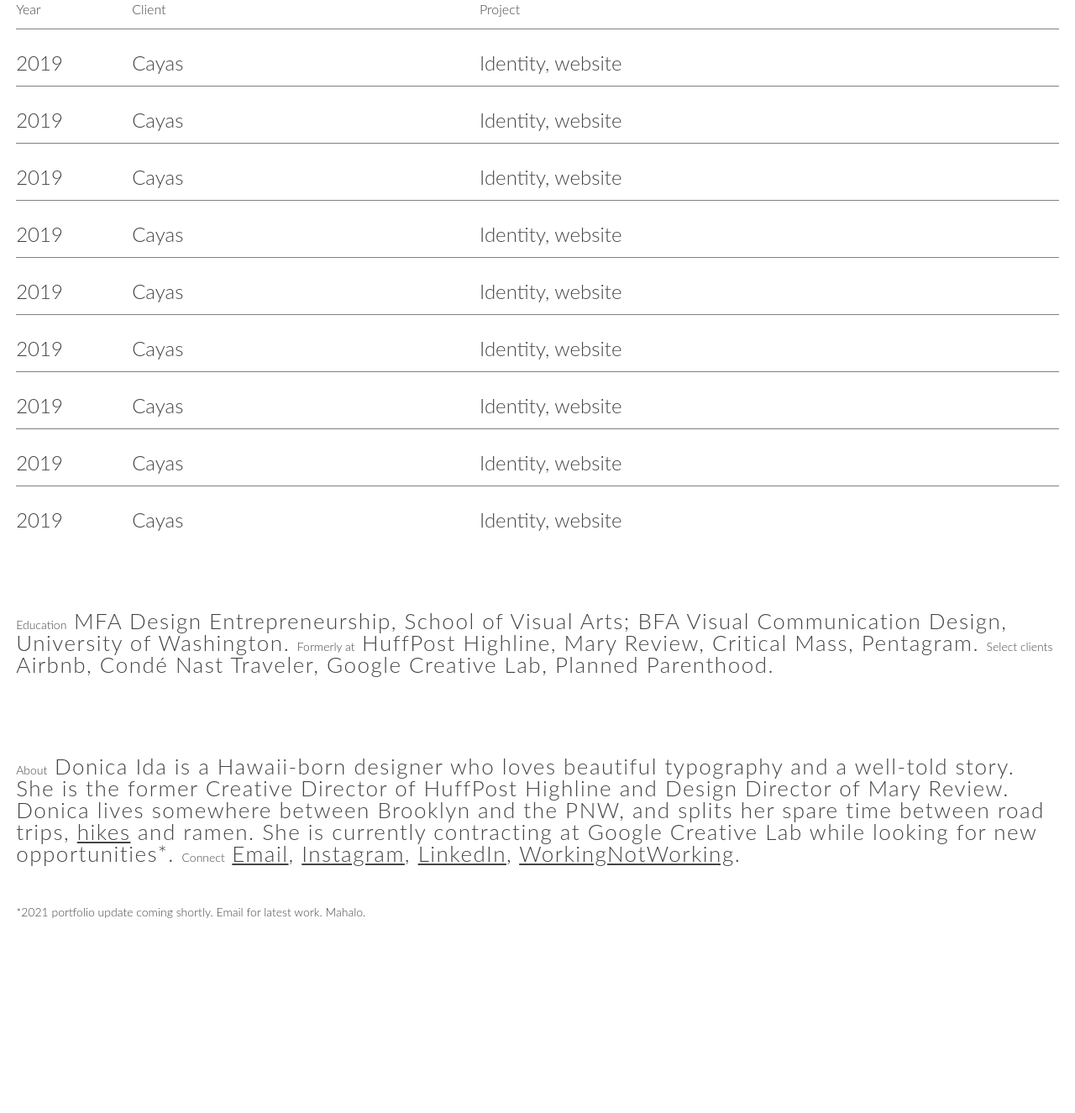
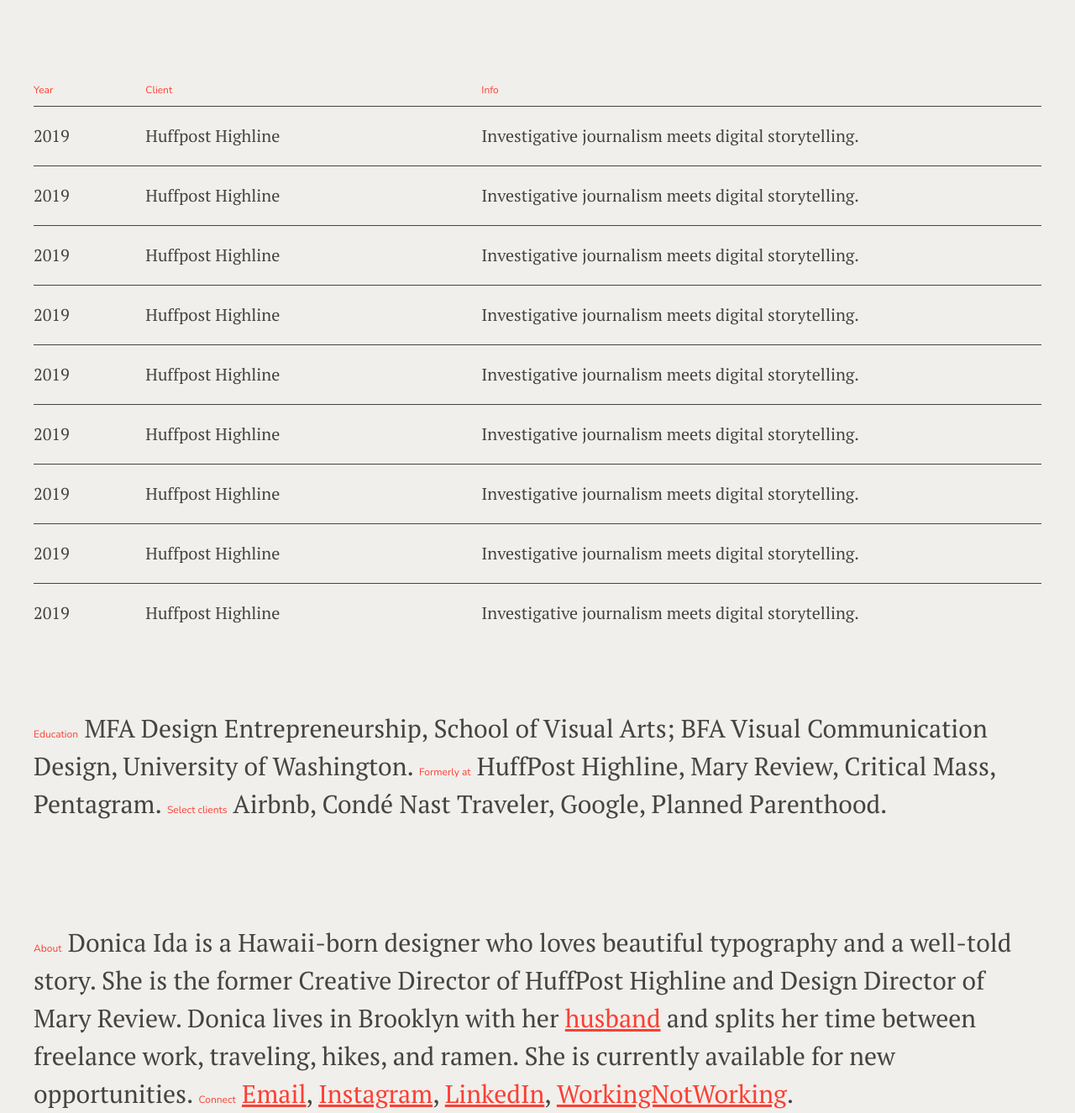
Before and after one commit to Jay1Koding/scss-masterclass, a website: page index.html in a window 1280 px wide. Shown: the part 245-1570 px from the top of the page at 84% size. Before the commit the page ends 1363 px from the top, so only its background shows below. Drawn offline with nearby package versions, Linux system fonts and the light colour scheme.

Commit message:
Donica coding

```diff
--- a/index.html
+++ b/index.html
@@ -2,103 +2,88 @@
 <html lang="en">
   <head>
     <meta charset="UTF-8" />
-    <meta http-equiv="X-UA-Compatible" content="IE=edge" />
     <meta name="viewport" content="width=device-width, initial-scale=1.0" />
-    <script
-      src="https://kit.fontawesome.com/a3ade6de6d.js"
-      crossorigin="anonymous"
-    ></script>
     <link rel="stylesheet" href="dist/css/reset.css" />
     <link rel="stylesheet" href="dist/css/styles.css" />
     <title>(S)CSS Masterclass</title>
   </head>
   <body>
     <header>
-      <h1 class="title">
+      <h1>
         Donica Ida is an art director and designer working in editorial,
         identity, and digital design.
       </h1>
     </header>
-
-    <main>
-      <div class="label grid">
-        <label>Year</label>
-        <label>Client</label>
-        <label>Project</label>
+    <div class="works">
+      <div class="works__header">
+        <span>Year</span>
+        <span>Client</span>
+        <span>Info</span>
       </div>
-
-      <div class="table grid">
-        <div>2019</div>
-        <div>Cayas</div>
-        <div>Identity, website</div>
-      </div>
-      <div class="table grid">
-        <div>2019</div>
-        <div>Cayas</div>
-        <div>Identity, website</div>
-      </div>
-      <div class="table grid">
-        <div>2019</div>
-        <div>Cayas</div>
-        <div>Identity, website</div>
-      </div>
-      <div class="table grid">
-        <div>2019</div>
-        <div>Cayas</div>
-        <div>Identity, website</div>
-      </div>
-      <div class="table grid">
-        <div>2019</div>
-        <div>Cayas</div>
-        <div>Identity, website</div>
-      </div>
-      <div class="table grid">
-        <div>2019</div>
-        <div>Cayas</div>
-        <div>Identity, website</div>
-      </div>
-      <div class="table grid">
-        <div>2019</div>
-        <div>Cayas</div>
-        <div>Identity, website</div>
-      </div>
-      <div class="table grid">
-        <div>2019</div>
-        <div>Cayas</div>
-        <div>Identity, website</div>
-      </div>
-      <div class="table grid">
-        <div>2019</div>
-        <div>Cayas</div>
-        <div>Identity, website</div>
-      </div>
-
-      <article>
-        <p>
-          <span class="span">Education</span> MFA Design Entrepreneurship,
-          School of Visual Arts; BFA Visual Communication Design, University of
-          Washington. <span class="span">Formerly at</span> HuffPost Highline,
-          Mary Review, Critical Mass, Pentagram.
-          <span class="span">Select clients</span> Airbnb, Condé Nast Traveler,
-          Google Creative Lab, Planned Parenthood.
-        </p>
-
-        <p>
-          <span class="span">About</span> Donica Ida is a Hawaii-born designer
-          who loves beautiful typography and a well-told story. She is the
-          former Creative Director of HuffPost Highline and Design Director of
-          Mary Review. Donica lives somewhere between Brooklyn and the PNW, and
-          splits her spare time between road trips, <a href="#">hikes</a> and
-          ramen. She is currently contracting at Google Creative Lab while
-          looking for new opportunities*. <span class="span">Connect</span>
-          <a href="#">Email</a>, <a href="#">Instagram</a>,
-          <a href="#">LinkedIn</a>, <a href="#">WorkingNotWorking</a>.
-        </p>
-      </article>
-    </main>
-
-    <footer>
-      *2021 portfolio update coming shortly. Email for latest work. Mahalo.
-    </footer>
+      <ul class="works__list">
+        <li class="works__work">
+          <span>2019</span>
+          <span>Huffpost Highline</span>
+          <span>Investigative journalism meets digital storytelling.</span>
+        </li>
+        <li class="works__work">
+          <span>2019</span>
+          <span>Huffpost Highline</span>
+          <span>Investigative journalism meets digital storytelling.</span>
+        </li>
+        <li class="works__work">
+          <span>2019</span>
+          <span>Huffpost Highline</span>
+          <span>Investigative journalism meets digital storytelling.</span>
+        </li>
+        <li class="works__work">
+          <span>2019</span>
+          <span>Huffpost Highline</span>
+          <span>Investigative journalism meets digital storytelling.</span>
+        </li>
+        <li class="works__work">
+          <span>2019</span>
+          <span>Huffpost Highline</span>
+          <span>Investigative journalism meets digital storytelling.</span>
+        </li>
+        <li class="works__work">
+          <span>2019</span>
+          <span>Huffpost Highline</span>
+          <span>Investigative journalism meets digital storytelling.</span>
+        </li>
+        <li class="works__work">
+          <span>2019</span>
+          <span>Huffpost Highline</span>
+          <span>Investigative journalism meets digital storytelling.</span>
+        </li>
+        <li class="works__work">
+          <span>2019</span>
+          <span>Huffpost Highline</span>
+          <span>Investigative journalism meets digital storytelling.</span>
+        </li>
+        <li class="works__work">
+          <span>2019</span>
+          <span>Huffpost Highline</span>
+          <span>Investigative journalism meets digital storytelling.</span>
+        </li>
+      </ul>
+    </div>
+    <div class="cv">
+      <span>Education</span> MFA Design Entrepreneurship, School of Visual Arts;
+      BFA Visual Communication Design, University of Washington.
+      <span>Formerly at</span> HuffPost Highline, Mary Review, Critical Mass,
+      Pentagram. <span>Select clients</span> Airbnb, Condé Nast Traveler,
+      Google, Planned Parenthood.
+    </div>
+    <div class="about">
+      <span>About</span> Donica Ida is a Hawaii-born designer who loves
+      beautiful typography and a well-told story. She is the former Creative
+      Director of HuffPost Highline and Design Director of Mary Review. Donica
+      lives in Brooklyn with her <a href="#">husband</a> and splits her time
+      between freelance work, traveling, hikes, and ramen. She is currently
+      available for new opportunities. <span>Connect</span>
+      <a href="#">Email</a>, <a href="#">Instagram</a>,
+      <a href="#">LinkedIn</a>, <a href="#">WorkingNotWorking</a>.
+    </div>
   </body>
 </html>
--- /dev/null
+++ b/src/scss/_elements.scss
@@ -0,0 +1,10 @@
+%tinyText {
+  color: $red;
+  font-size: 12px;
+  font-family: 'Nunito';
+}
+
+%grid {
+  display: grid;
+  grid-template-columns: 1fr 3fr 5fr;
+}
--- /dev/null
+++ b/src/scss/_variables.scss
@@ -0,0 +1,2 @@
+$red: #fc3f33;
+$black: #444444;
--- a/src/scss/styles.scss
+++ b/src/scss/styles.scss
@@ -1,63 +1,41 @@
-// {
-//   @import url('https://fonts.googleapis.com/css2?family=Koulen&display=swap');
-//   font-family: 'Koulen', cursive;
-// }
-
-@import url('https://fonts.googleapis.com/css2?family=Open+Sans:ital,wght@0,300;1,300&display=swap');
+@import url('https://fonts.googleapis.com/css?family=Nunito|PT+Serif:400,400i&display=swap');
+@import '_variables';
+@import '_elements';
 
 * {
   box-sizing: border-box;
 }
 
 body {
-  font-family: 'Lato', sans-serif;
-  padding: 2% 1.5%;
-
-  color: #444444;
-  font-weight: 300;
+  font-family: 'PT Serif', serif;
+  background-color: #f0efeb;
+  color: $black;
+  padding: 30px 40px;
+  line-height: 1.5;
 }
 
 header {
-  font-size: 36px;
-  font-weight: 400;
+  font-size: 46px;
+  letter-spacing: 1px;
+  margin-bottom: 175px;
 }
 
-main {
-  margin-top: 150px;
-}
-
-.grid {
-  display: grid;
-  grid-template-columns: 1fr 3fr 5fr;
-  margin-bottom: 15px;
-  &:not(.label) {
-    font-size: 24px;
-  }
-  &:hover {
-    &:not(.label) {
-      font-style: italic;
+.works {
+  margin-bottom: 80px;
+  .works__header {
+    @extend %grid;
+    padding-bottom: 10px;
+    span {
+      @extend %tinyText;
     }
   }
-}
-
-.table {
-  padding-top: 28px;
-
-  border-top: 1px solid gray;
-}
-
-article {
-  letter-spacing: 1.5px;
-
-  span {
-    font-size: 14px;
-    letter-spacing: normal;
-  }
-  font-size: 26px;
-  p {
-    margin-top: 95px;
-    a {
-      color: inherit;
+  .works__list {
+    .works__work {
+      cursor: pointer;
+      font-size: 20px;
+      border-top: 1px solid $black;
+      padding: 20px 0px;
+      @extend %grid;
       &:hover {
         font-style: italic;
       }
@@ -65,7 +43,25 @@
   }
 }
 
-footer {
-  margin-top: 50px;
-  font-size: 14px;
+.cv {
+  margin-bottom: 120px;
 }
+
+.cv,
+.about {
+  font-size: 30px;
+  span {
+    @extend %tinyText;
+  }
+}
+
+a {
+  color: $red;
+  &:hover {
+    font-style: italic;
+  }
+}
+
+.about {
+  padding-bottom: 80px;
+}
```
Also changed, not shown: dist/css/styles.css.
